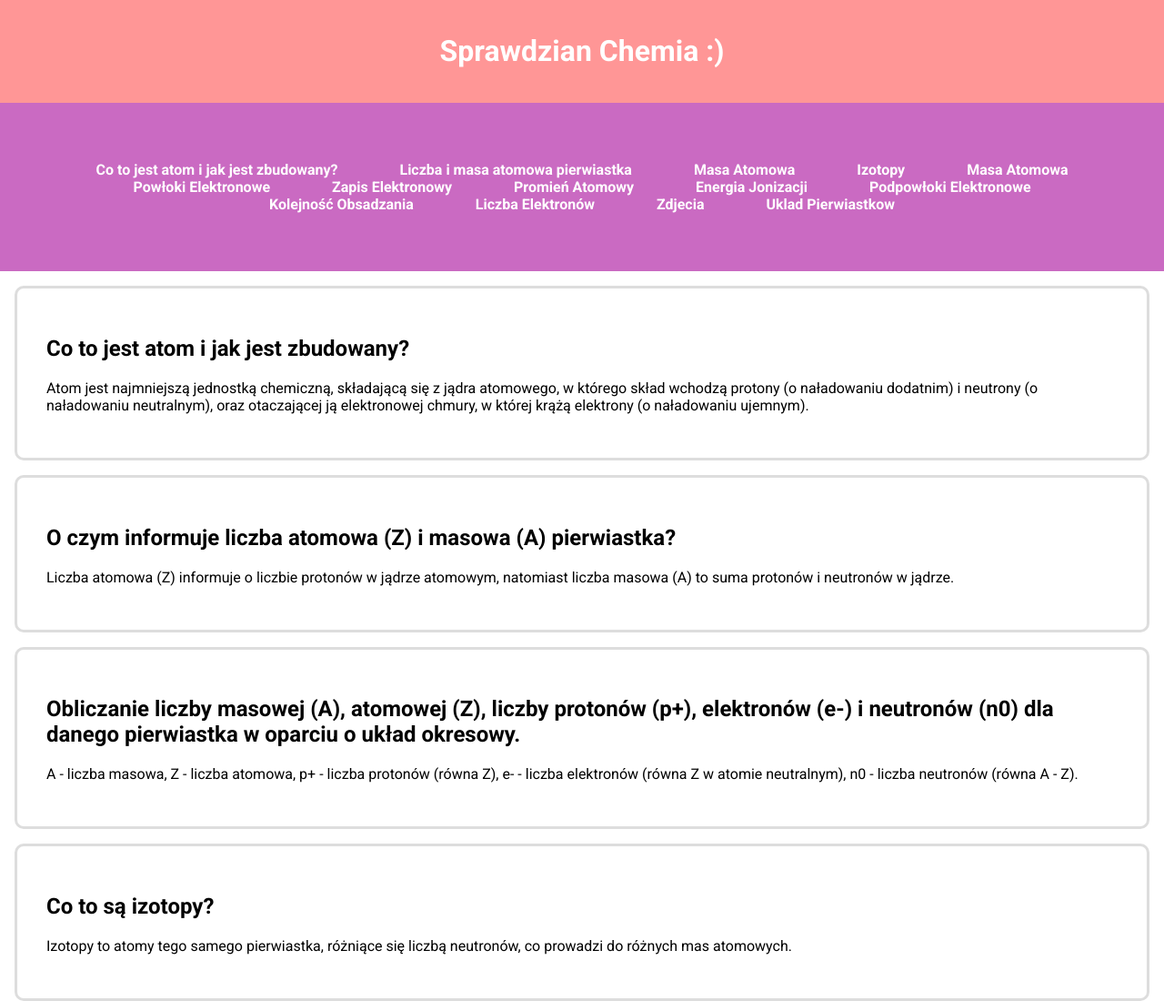
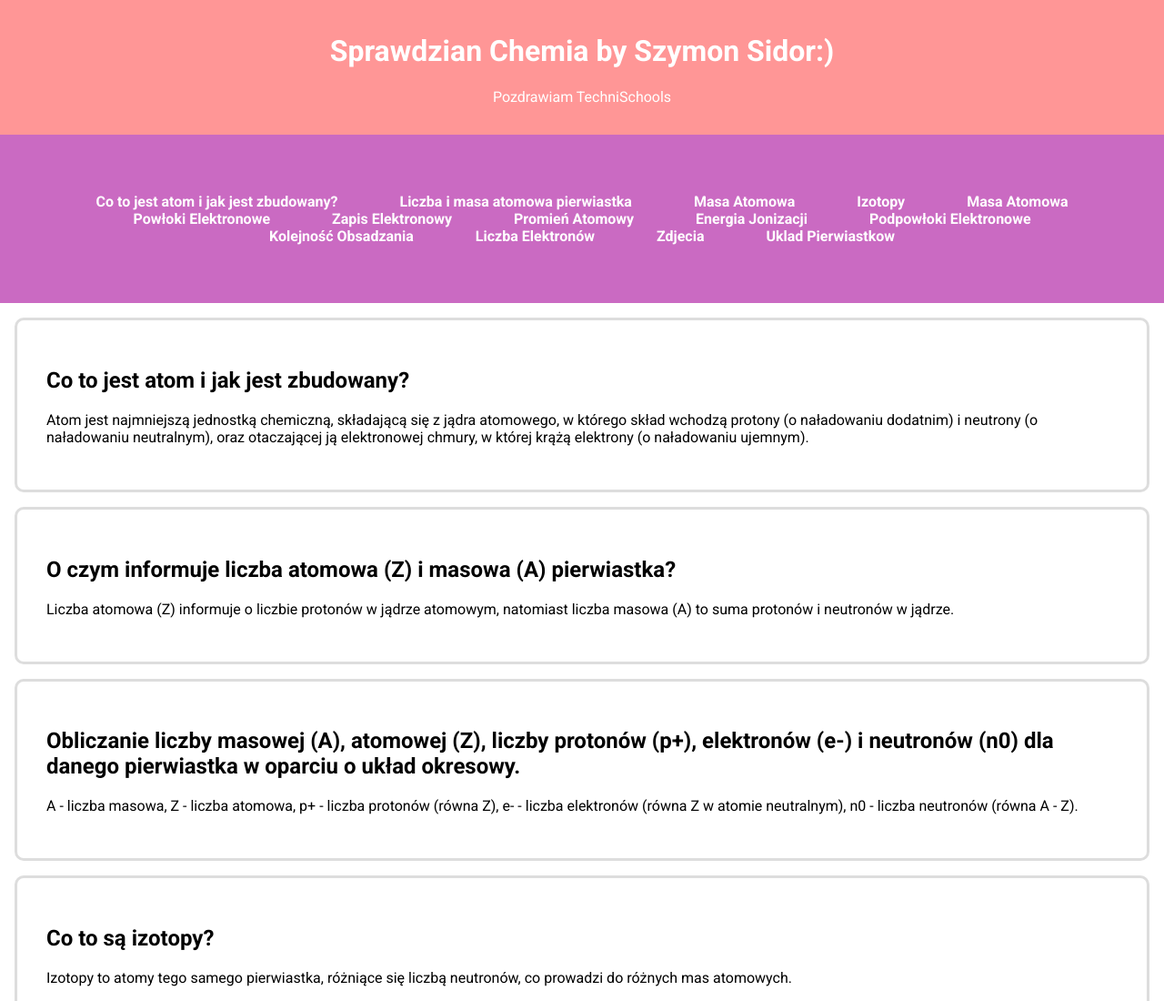
Before and after one commit to S1D0R-10/Strona_Szymonsidor.eu, a plain HTML site: page index.html in a window 1280 px wide. Shown: the top 1100 px of the page at 91% size. Drawn offline with Linux system fonts and the light colour scheme.

Commit message:
Update index.html

```diff
--- a/index.html
+++ b/index.html
@@ -76,7 +76,8 @@
 
 
     <header>
-        <h1>Sprawdzian Chemia :)</h1>
+        <h1>Sprawdzian Chemia by Szymon Sidor:)</h1>
+        <p>Pozdrawiam TechniSchools</p>
     </header>
 
     <nav>
```
